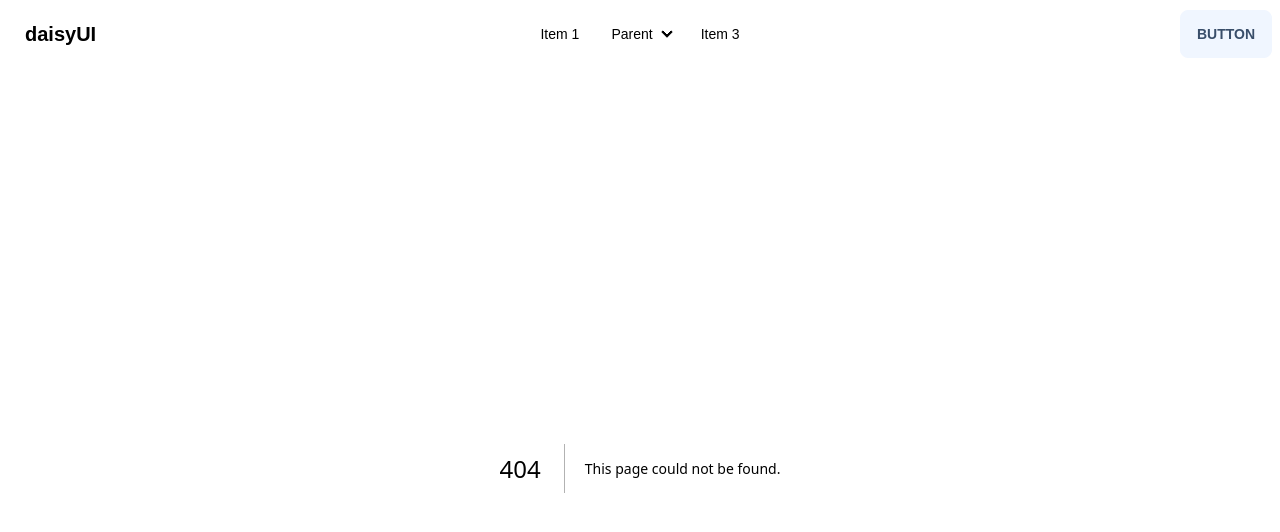
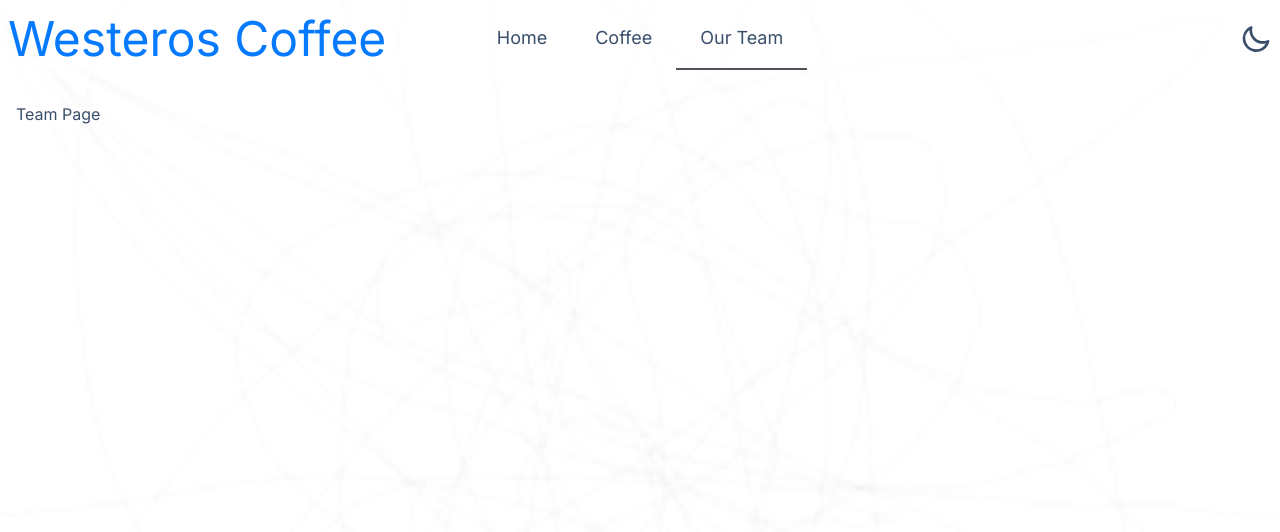
Before and after one commit to rbarbosa51/westeros-coffee, a Next.js app: page /team in a window 1280 px wide. Before the commit this address had no page. Shown: the top 532 px of the page. Built offline with nearby package versions, Linux system fonts and the light colour scheme; a web font is replaced by a local one.

Commit message:
Navbar with Dark Mode

```diff
--- /dev/null
+++ b/app/coffee/page.tsx
@@ -0,0 +1,8 @@
+
+export default function CoffeePage() {
+    return (
+        <div>
+            <h1>Coffee Page</h1>
+        </div>
+    )
+}
--- a/app/layout.tsx
+++ b/app/layout.tsx
@@ -1,9 +1,9 @@
 import './globals.css'
 import type { Metadata } from 'next'
-import { Bakbak_One } from 'next/font/google'
+import { Bakbak_One, Inter } from 'next/font/google'
 import FlowField from '@/components/FlowField'
 import NavBar from '@/components/NavBar'
-//const inter = Inter({ subsets: ['latin'] })
+const inter = Inter({ subsets: ['latin'] })
 const bakbak = Bakbak_One({weight: '400', subsets: ['latin']})
 
 export const metadata: Metadata = {
@@ -17,11 +17,11 @@ export default function RootLayout({
   children: React.ReactNode
 }) {
   return (
-    <html lang="en" data-theme="winter">
-      <body className={bakbak.className}>
+    <html id="html" lang="en" data-theme="winter">
+      <body className={`${inter.className}`}>
         <NavBar />
         <FlowField className='absolute top-0 left-0 -z-10 w-screen min-h-screen overflow-hidden' />
-        {children}
+        <main className='p-4'>{children}</main>
       </body>
     </html>
   )
--- /dev/null
+++ b/app/team/page.tsx
@@ -0,0 +1,8 @@
+
+export default function TeamPage() {
+    return (
+        <div>
+            <h1>Team Page</h1>
+        </div>
+    )
+}
--- a/components/NavBar.tsx
+++ b/components/NavBar.tsx
@@ -1,44 +1,58 @@
-
+"use client"
+import Link from "next/link"
+import { usePathname } from "next/navigation"
 export default function NavBar() {
+    const currentPath = usePathname();
+    const darkMode = () => {
+        const htmlElement = document.getElementById('html') as HTMLHtmlElement;
+        const currentTheme = htmlElement.dataset.theme;
+        htmlElement.dataset.theme = currentTheme === 'winter' ? 'dracula' : 'winter'
+    }
+    const links = [
+        {label: 'Home', href: '/'},
+        {label: 'Coffee', href: '/coffee'},
+        {label: 'Our Team', href: '/team'}
+    ]
     return (
-        <div className="navbar bg-base-100">
-            <div className="navbar-start">
+        <nav className="navbar flex justify-between mb-2 bg-base-100/50">
+            {/* Hambrger */}
             <div className="dropdown">
               <label tabIndex={0} className="btn btn-ghost lg:hidden">
-                  <svg xmlns="http://www.w3.org/2000/svg" className="h-5 w-5" fill="none" viewBox="0 0 24 24" stroke="currentColor"><path strokeLinecap="round" strokeLinejoin="round" strokeWidth="2" d="M4 6h16M4 12h8m-8 6h16" /></svg>
+                <svg xmlns="http://www.w3.org/2000/svg" fill="none" viewBox="0 0 24 24" className="inline-block w-5 h-5 stroke-current"><path strokeLinecap="round" strokeLinejoin="round" strokeWidth="2" d="M4 6h16M4 12h16M4 18h16"></path></svg>
               </label>
               <ul tabIndex={0} className="menu menu-sm dropdown-content mt-3 z-[1] p-2 shadow bg-base-100 rounded-box w-52">
-                  <li><a>Item 1</a></li>
-                  <li>
-                    <a>Parent</a>
-                    <ul className="p-2">
-                      <li><a>Submenu 1</a></li>
-                      <li><a>Submenu 2</a></li>
-                    </ul>
-                  </li>
-                  <li><a>Item 3</a></li>
+                {links.map((link, i) => (
+                    <li key={i}><Link href={link.href}>{link.label}</Link></li>
+                ))}
+
               </ul>
             </div>
-              <a className="btn btn-ghost normal-case text-xl">daisyUI</a>
+            {/* Logo */}
+            <div className="navbar-start">
+                <h1 className="text-3xl lg:text-5xl text-primary text-center">
+                    <Link href={'/'}>Westeros Coffee</Link>
+                </h1>
             </div>
+            {/* Middle */}
             <div className="navbar-center hidden lg:flex">
-              <ul className="menu menu-horizontal px-1">
-                <li><a>Item 1</a></li>
-                <li tabIndex={0}>
-                  <details>
-                    <summary>Parent</summary>
-                    <ul className="p-2">
-                      <li><a>Submenu 1</a></li>
-                      <li><a>Submenu 2</a></li>
-                    </ul>
-                  </details>
+                <ul>
+                    {links.map((link, i) => (
+                        <li key={i} className={`menu menu-horizontal border-zinc-600 ${link.href === currentPath ? 'border-b-2' : 'border-b-0'} transition-all`}>
+                            <Link href={link.href} className="text-lg">{link.label}</Link>
                         </li>
-                <li><a>Item 3</a></li>
+                    ))}
                 </ul>
             </div>
+            {/* End */}
             <div className="navbar-end">
-              <a className="btn">Button</a>
+            <label className="swap swap-rotate">
+              <input type="checkbox" onChange={darkMode}/>
+              {/* sun icon */}
+              <svg className="swap-on fill-current w-8 aspect-square" xmlns="http://www.w3.org/2000/svg" viewBox="0 0 24 24"><path d="M5.64,17l-.71.71a1,1,0,0,0,0,1.41,1,1,0,0,0,1.41,0l.71-.71A1,1,0,0,0,5.64,17ZM5,12a1,1,0,0,0-1-1H3a1,1,0,0,0,0,2H4A1,1,0,0,0,5,12Zm7-7a1,1,0,0,0,1-1V3a1,1,0,0,0-2,0V4A1,1,0,0,0,12,5ZM5.64,7.05a1,1,0,0,0,.7.29,1,1,0,0,0,.71-.29,1,1,0,0,0,0-1.41l-.71-.71A1,1,0,0,0,4.93,6.34Zm12,.29a1,1,0,0,0,.7-.29l.71-.71a1,1,0,1,0-1.41-1.41L17,5.64a1,1,0,0,0,0,1.41A1,1,0,0,0,17.66,7.34ZM21,11H20a1,1,0,0,0,0,2h1a1,1,0,0,0,0-2Zm-9,8a1,1,0,0,0-1,1v1a1,1,0,0,0,2,0V20A1,1,0,0,0,12,19ZM18.36,17A1,1,0,0,0,17,18.36l.71.71a1,1,0,0,0,1.41,0,1,1,0,0,0,0-1.41ZM12,6.5A5.5,5.5,0,1,0,17.5,12,5.51,5.51,0,0,0,12,6.5Zm0,9A3.5,3.5,0,1,1,15.5,12,3.5,3.5,0,0,1,12,15.5Z"/></svg>
+              {/* moon icon */}
+              <svg className="swap-off fill-current w-8 aspect-square" xmlns="http://www.w3.org/2000/svg" viewBox="0 0 24 24"><path d="M21.64,13a1,1,0,0,0-1.05-.14,8.05,8.05,0,0,1-3.37.73A8.15,8.15,0,0,1,9.08,5.49a8.59,8.59,0,0,1,.25-2A1,1,0,0,0,8,2.36,10.14,10.14,0,1,0,22,14.05,1,1,0,0,0,21.64,13Zm-9.5,6.69A8.14,8.14,0,0,1,7.08,5.22v.27A10.15,10.15,0,0,0,17.22,15.63a9.79,9.79,0,0,0,2.1-.22A8.11,8.11,0,0,1,12.14,19.73Z"/></svg>
+            </label>
             </div>
-        </div>
+        </nav>
     )
 }
```
Lines whose indentation alone changed are shown as unchanged.
